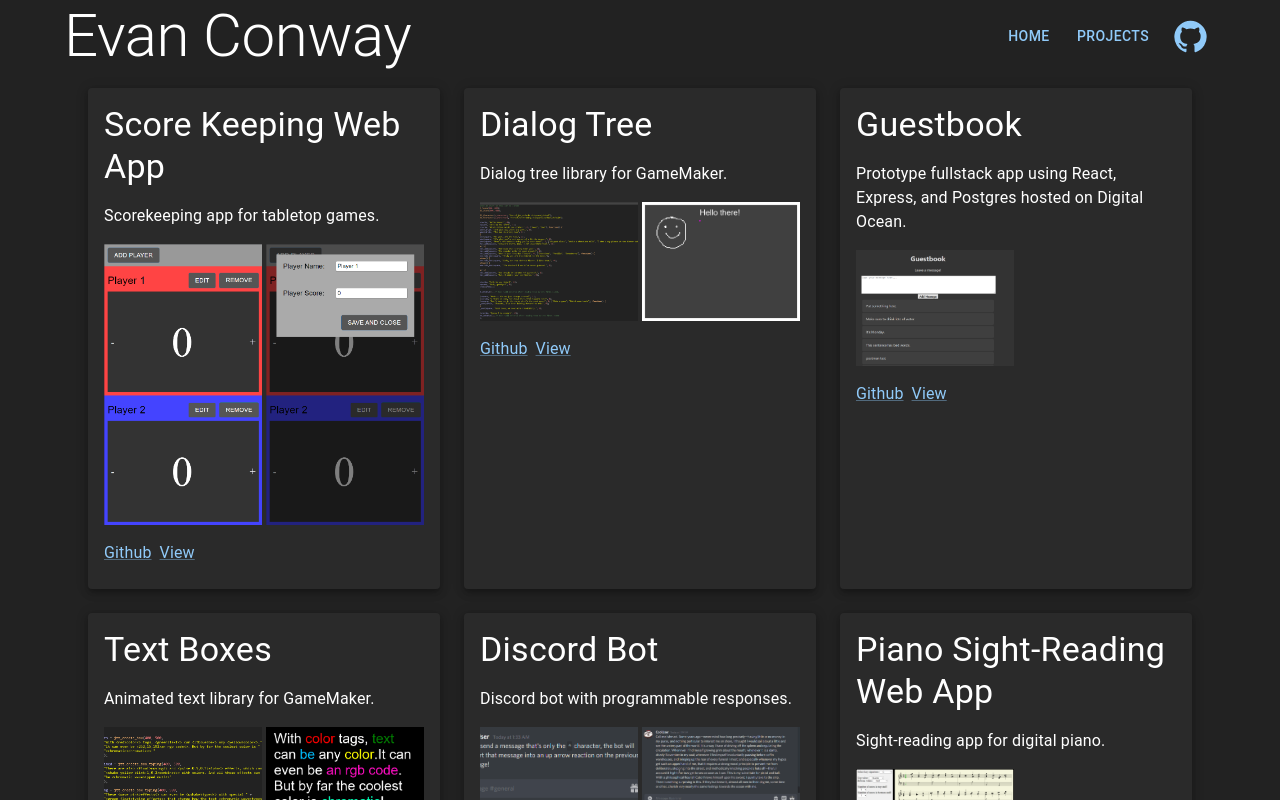
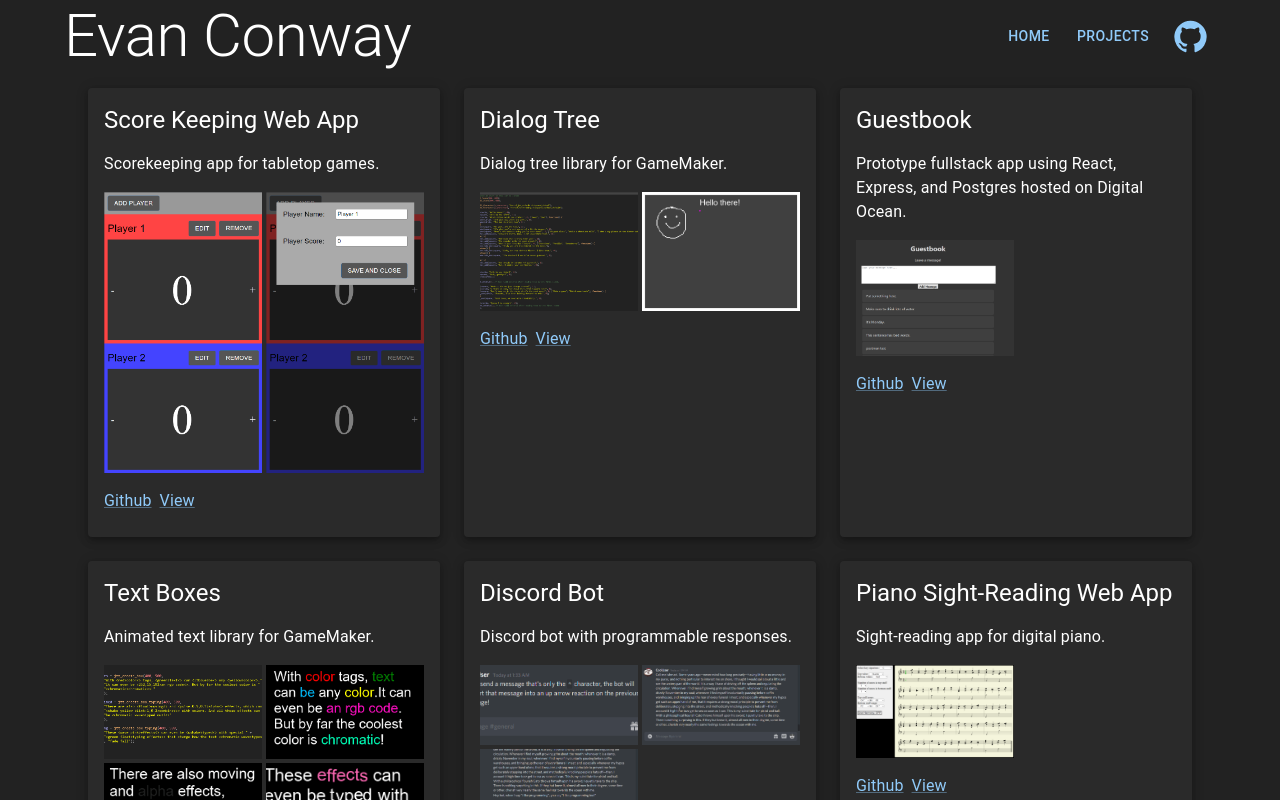
Before and after one commit to AceOfHeart5/evanconway, a React (Vite) app: page /#/ in a window 1280 px wide. Both pictures are taken after a click on the button "PROJECTS". Shown: the top 800 px of the page. Built offline with nearby package versions, Linux system fonts and the light colour scheme.

Commit message:
project title size change

```diff
--- a/src/components/Project.tsx
+++ b/src/components/Project.tsx
@@ -26,7 +26,7 @@ const Project = ({ title, linkGithub, linkProject, images, markdownFileName }: P
         <Grid item xs={12} md={6} lg={4}>
             <Card sx={{ height: "100%" }}>
                 <CardContent>
-                    <Typography variant='h4'>{title}</Typography>
+                    <Typography variant='h5'>{title}</Typography>
                     <Markdown>{markdown}</Markdown>
                     { images === undefined ? null : <ImageList>
                         {images.map((img, i) => <ImageListItem key={i}>
```
